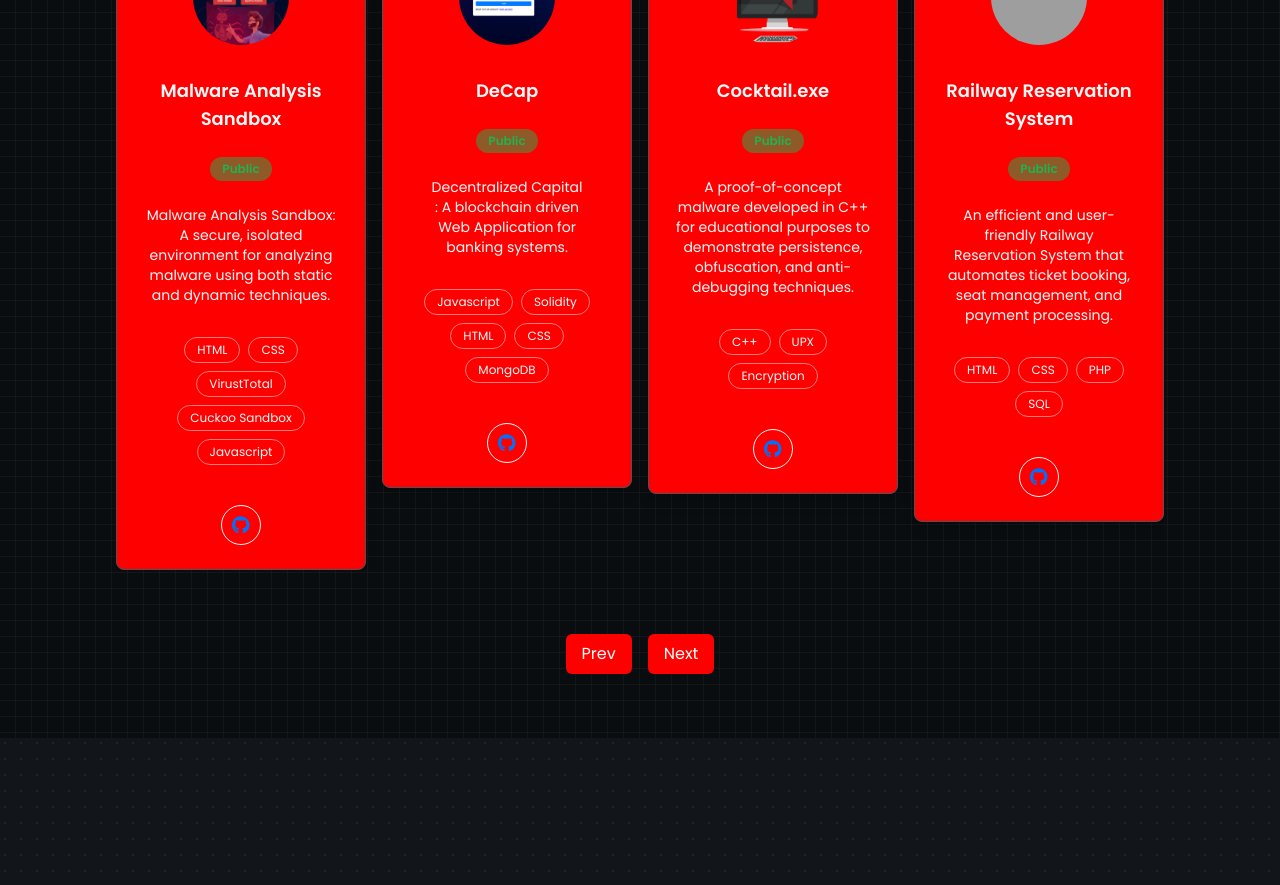
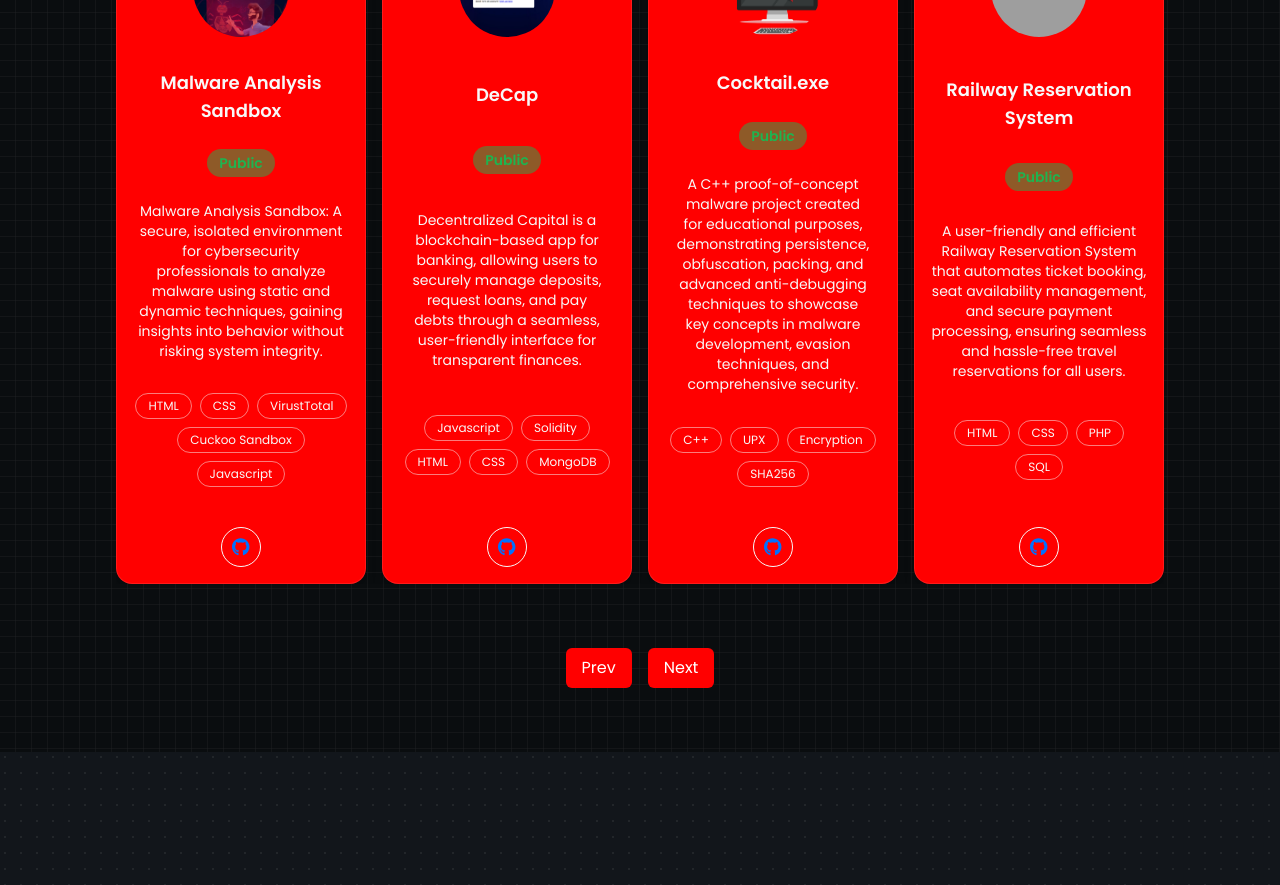
Before and after one commit to kshirsagar26/portfolio, a Next.js app: page / in a window 1280 px wide. Shown: the part 4300-5185 px from the top of the page. Built offline with nearby package versions, Linux system fonts and the light colour scheme; grey boxes are pictures that could not be loaded; what tailwindcss-debug-screens would draw is missing.

Commit message:
project layoyt fixed

```diff
--- a/src/app/layout.tsx
+++ b/src/app/layout.tsx
@@ -3,7 +3,6 @@
 import "./globals.scss";
 import { Poppins } from "next/font/google";
 import { ReactNode } from "react";
-import { Metadata } from "next";
 import dynamic from "next/dynamic";
 import { navMenus } from "@/data/navMenus";
 
@@ -42,7 +41,7 @@ const isDebug = process.env.NODE_ENV === "development";
 
 const RootLayout = ({ children }: Readonly<{ children: ReactNode }>) => {
   return (
-    <html lang="en" className={poppins.className}>
+    <html lang="en" className={poppins.className} suppressHydrationWarning={true}>
       {isDebug ? null : <GoogleAnalytics />}
 
       <body className={isDebug ? "debug-screens" : ""}>
--- a/src/components/home/ui/ProjectItem.tsx
+++ b/src/components/home/ui/ProjectItem.tsx
@@ -7,16 +7,12 @@ import { faGithub } from "@fortawesome/free-brands-svg-icons";
 import { faEye } from "@fortawesome/free-solid-svg-icons";
 import Image from "next/image";
 import Link from "next/link";
-import Column from "@/components/core/Column";
-import Row from "@/components/core/Row";
-import CardBox from "@/components/core/CardBox";
 
 const ProjectItem = ({ project }: { project: IProjectItem }) => {
   return (
-    <CardBox classNames="relative flex flex-col justify-between items-center w-full max-w-[28rem] p-6 gap-6 rounded-[1rem] border border-[rgba(255,255,255,0.1)] shadow-lg dark:bg-[var(--primaryColor5)] bg-[var(--primaryColor)] transition-transform hover:scale-[1.02] duration-300">
-
+    <div className="relative flex flex-col justify-between items-center w-full p-4 gap-6 rounded-[1rem] border border-[rgba(255,255,255,0.1)] shadow-lg dark:bg-[var(--primaryColor5)] bg-[var(--primaryColor)] transition-transform hover:scale-[1.02] duration-300 sm:max-w-[28rem]">
       {/* Project Icon */}
-      <div className="w-24 h-24">
+      <div className="w-20 h-20 sm:w-24 sm:h-24">
         <Image
           src={project.icon}
           alt={project.title}
@@ -31,11 +27,11 @@ const ProjectItem = ({ project }: { project: IProjectItem }) => {
       </div>
 
       {/* Project Title */}
-      <h2 className="text-lg font-semibold text-center mt-2">{project.title}</h2>
+      <h2 className="text-base font-semibold text-center mt-2 sm:text-lg">{project.title}</h2>
 
       {/* Repository Type */}
       <div
-        className={`rounded-full px-3 py-1 text-xs font-semibold text-center ${
+        className={`rounded-full px-3 py-1 text-xs font-semibold text-center sm:text-sm ${
           project.repoType === RepoType.Private
             ? "text-[var(--errorColor)] bg-[var(--errorColor50)]"
             : "text-[var(--successColor)] bg-[var(--successColor50)]"
@@ -64,7 +60,7 @@ const ProjectItem = ({ project }: { project: IProjectItem }) => {
       )}
 
       {/* Links */}
-      <Row classNames="flex justify-center items-center gap-4 mt-4">
+      <div className="flex justify-center items-center gap-4 mt-4">
         {project.githubUrl && (
           <Link
             href={project.githubUrl}
@@ -85,8 +81,8 @@ const ProjectItem = ({ project }: { project: IProjectItem }) => {
             <FontAwesomeIcon icon={faEye} className="text-lg" />
           </Link>
         )}
-      </Row>
-    </CardBox>
+      </div>
+    </div>
   );
 };
 
--- a/src/components/home/ui/ProjectList.tsx
+++ b/src/components/home/ui/ProjectList.tsx
@@ -28,17 +28,18 @@ const ProjectList = ({ projects }: Readonly<{ projects: IProjectItem[] }>) => {
   };
 
   return (
-    <Column classNames="w-full mt-16">
-      <Row
-        classNames="w-full gap-4 overflow-x-auto no-scrollbar"
-        elementRef={carouselRef}
-      >
-        {projects.map((item, index) => {
-          return <ProjectItem key={`project-item-${index}`} project={item} />;
-        })}
-      </Row>
+    <div className="w-full mt-16 flex flex-col">
+      <div
+  className="w-full flex flex-wrap gap-4 overflow-x-auto no-scrollbar sm:grid sm:grid-cols-2 lg:grid-cols-4"
+  ref={carouselRef}
+>
+  {projects.map((item, index) => (
+    <ProjectItem key={`project-item-${index}`} project={item} />
+  ))}
+</div>
 
-      <Row classNames="w-full items-center justify-center gap-4 mt-16">
+
+      <div className="w-full flex items-center justify-center gap-4 mt-16">
         <button
           type="button"
           className="app__filled_btn !px-4 !py-2 !text-base/6 !font-normal"
@@ -54,8 +55,8 @@ const ProjectList = ({ projects }: Readonly<{ projects: IProjectItem[] }>) => {
         >
           Next
         </button>
-      </Row>
-    </Column>
+      </div>
+    </div>
   );
 };
 
--- a/src/data/projects.ts
+++ b/src/data/projects.ts
@@ -5,7 +5,7 @@ const projects: IProjectItem[] = [
     id: "1",
     title: "Malware Analysis Sandbox",
     description:
-      "Malware Analysis Sandbox: A secure, isolated environment for analyzing malware using both static and dynamic techniques. ",
+      "Malware Analysis Sandbox: A secure, isolated environment for cybersecurity professionals to analyze malware using static and dynamic techniques, gaining insights into behavior without risking system integrity. ",
     icon: "/projects/malware.png",
     repoType: RepoType.Public,
     projectType: ProjectType.Personal,
@@ -17,7 +17,7 @@ const projects: IProjectItem[] = [
     id: "2",
     title: "DeCap",
     description:
-      "Decentralized Capital : A blockchain driven Web Application for banking systems.",
+      "Decentralized Capital is a blockchain-based app for banking, allowing users to securely manage deposits, request loans, and pay debts through a seamless, user-friendly interface for transparent finances.",
     icon: "/projects/decap.png",
     repoType: RepoType.Public,
     projectType: ProjectType.Personal,
@@ -29,19 +29,19 @@ const projects: IProjectItem[] = [
     id: "3",
     title: "Cocktail.exe",
     description:
-      "A proof-of-concept malware developed in C++ for educational purposes to demonstrate persistence, obfuscation, and anti-debugging techniques.",
+      "A C++ proof-of-concept malware project created for educational purposes, demonstrating persistence, obfuscation, packing, and advanced anti-debugging techniques to showcase key concepts in malware development, evasion techniques, and comprehensive security.",
     icon: "/projects/cocktail.png",
     repoType: RepoType.Public,
     projectType: ProjectType.Personal,
     githubUrl: "https://github.com/kshirsagar26/Cocktail",
     url: "",
-    tags: ["C++", "UPX", "Encryption"],
+    tags: ["C++", "UPX", "Encryption", "SHA256"],
   },
   {
     id: "4",
     title: "Railway Reservation System",
     description:
-      "An efficient and user-friendly Railway Reservation System that automates ticket booking, seat management, and payment processing.",
+      "A user-friendly and efficient Railway Reservation System that automates ticket booking, seat availability management, and secure payment processing, ensuring seamless and hassle-free travel reservations for all users.",
     icon: "/projects/railway.png",
     repoType: RepoType.Public,
     projectType: ProjectType.Personal,
```
